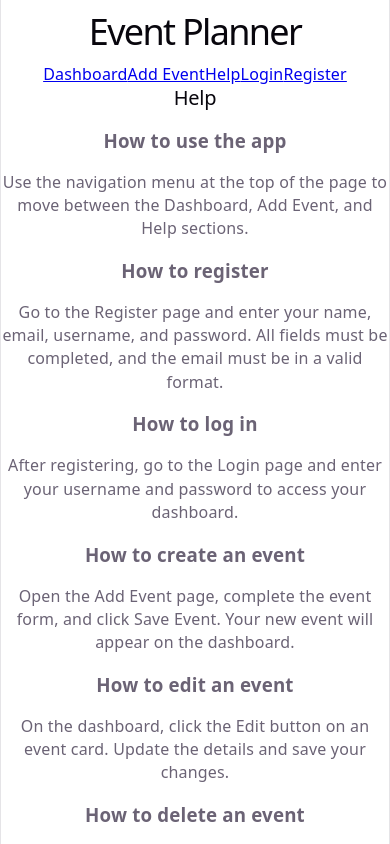
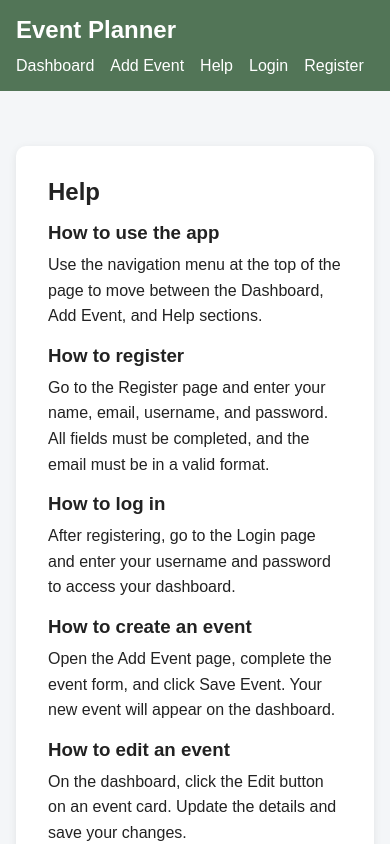
Before and after one commit to janebrigidrice/personal-event-planner, a React (Vite) app: page /help in a window 390 px wide. Shown: the top 844 px of the page. Built offline with nearby package versions, Linux system fonts and the light colour scheme.

Commit message:
Add responsive styling and finalize application layout in index.css

```diff
--- a/src/index.css
+++ b/src/index.css
@@ -1,111 +1,239 @@
-:root {
-  --text: #6b6375;
-  --text-h: #08060d;
-  --bg: #fff;
-  --border: #e5e4e7;
-  --code-bg: #f4f3ec;
-  --accent: #aa3bff;
-  --accent-bg: rgba(170, 59, 255, 0.1);
-  --accent-border: rgba(170, 59, 255, 0.5);
-  --social-bg: rgba(244, 243, 236, 0.5);
-  --shadow:
-    rgba(0, 0, 0, 0.1) 0 10px 15px -3px, rgba(0, 0, 0, 0.05) 0 4px 6px -2px;
+/* Reset default spacing and make sizing more predictable */
+* {
+  box-sizing: border-box;
+  margin: 0;
+  padding: 0;
+}
 
-  --sans: system-ui, 'Segoe UI', Roboto, sans-serif;
-  --heading: system-ui, 'Segoe UI', Roboto, sans-serif;
-  --mono: ui-monospace, Consolas, monospace;
+/* Basic page styling */
+body {
+  background: #f4f6f8;
+  color: #222;
+  font-family: Arial, sans-serif;
+}
 
-  font: 18px/145% var(--sans);
-  letter-spacing: 0.18px;
-  color-scheme: light dark;
-  color: var(--text);
-  background: var(--bg);
-  font-synthesis: none;
-  text-rendering: optimizeLegibility;
-  -webkit-font-smoothing: antialiased;
-  -moz-osx-font-smoothing: grayscale;
+/* Remove underline from links by default */
+a {
+  text-decoration: none;
+}
 
-  @media (max-width: 1024px) {
-    font-size: 16px;
+/* Keep header navigation links white */
+.nav-links a {
+  color: white;
+}
+
+/* Make form links visible on white cards */
+.form-card a {
+  color: #527557;
+  font-weight: bold;
+}
+
+button,
+input,
+textarea {
+  font: inherit;
+}
+
+/* Fixed header at the top of the screen */
+.app-header {
+  background: #527557;
+  color: white;
+  left: 0;
+  padding: 1rem 0;
+  position: fixed;
+  top: 0;
+  width: 100%;
+  z-index: 1000;
+}
+
+/* Layout inside the header */
+.header-container {
+  align-items: center;
+  display: flex;
+  justify-content: space-between;
+  margin: 0 auto;
+  max-width: 1100px;
+  padding: 0 1rem;
+}
+
+.logo {
+  font-size: 1.5rem;
+}
+
+/* Navigation menu layout */
+.nav-links {
+  align-items: center;
+  display: flex;
+  gap: 1rem;
+}
+
+/* Logout button styling */
+.logout-btn {
+  background: #ff4d4f;
+  border: none;
+  border-radius: 6px;
+  color: white;
+  cursor: pointer;
+  padding: 0.5rem 0.8rem;
+}
+
+/* Push page content down so it is not hidden behind the fixed header */
+.main-content {
+  padding: 140px 1rem 2rem;
+}
+
+/* General page width */
+.page-container {
+  margin: 0 auto;
+  max-width: 1100px;
+}
+
+/* Card styling for forms and help page */
+.form-card,
+.help-card {
+  background: white;
+  border-radius: 10px;
+  box-shadow: 0 2px 8px rgba(0, 0, 0, 0.08);
+  margin: 1rem auto;
+  max-width: 500px;
+  padding: 2rem;
+}
+
+.form-card h2,
+.help-card h2 {
+  margin-bottom: 1rem;
+}
+
+/* Form layout */
+.form-card form {
+  display: flex;
+  flex-direction: column;
+  gap: 0.8rem;
+}
+
+.form-card input,
+.form-card textarea {
+  border: 1px solid #ccc;
+  border-radius: 6px;
+  padding: 0.8rem;
+}
+
+.form-card textarea {
+  min-height: 100px;
+  resize: vertical;
+}
+
+/* Main form button styling */
+.form-card button {
+  background: #527557;
+  border: none;
+  border-radius: 6px;
+  color: white;
+  cursor: pointer;
+  margin-top: 0.5rem;
+  padding: 0.8rem;
+}
+
+/* Error text styling */
+.error-message {
+  color: #d93025;
+  font-size: 0.95rem;
+}
+
+/* Dashboard spacing */
+.dashboard-header {
+  margin-bottom: 1.5rem;
+}
+
+/* Message shown when there are no events */
+.empty-message {
+  background: white;
+  border-radius: 10px;
+  padding: 1rem;
+}
+
+/* Event cards are displayed in a grid */
+.event-list {
+  display: grid;
+  gap: 1rem;
+  grid-template-columns: repeat(3, 1fr);
+}
+
+/* Styling for each event card */
+.event-card {
+  background: white;
+  border-radius: 10px;
+  box-shadow: 0 2px 8px rgba(0, 0, 0, 0.08);
+  padding: 1.2rem;
+}
+
+.event-card h3 {
+  color: #527557;
+  margin-bottom: 0.8rem;
+}
+
+.event-card p {
+  margin-bottom: 0.5rem;
+}
+
+/* Buttons on event cards */
+.event-actions {
+  display: flex;
+  gap: 0.8rem;
+  margin-top: 1rem;
+}
+
+.edit-btn,
+.delete-btn {
+  border: none;
+  border-radius: 6px;
+  color: white;
+  cursor: pointer;
+  padding: 0.6rem 1rem;
+  text-align: center;
+}
+
+.edit-btn {
+  background: #527557;
+}
+
+.delete-btn {
+  background: #d93025;
+}
+
+/* Help page spacing */
+.help-card h3 {
+  margin-bottom: 0.5rem;
+  margin-top: 1rem;
+}
+
+.help-card p,
+.help-card li {
+  line-height: 1.6;
+}
+
+.help-card ul {
+  margin-left: 1.2rem;
+  margin-top: 0.5rem;
+}
+
+/* Responsive layout for mobile screens */
+@media (max-width: 768px) {
+  .header-container {
+    align-items: flex-start;
+    flex-direction: column;
+    gap: 0.8rem;
+  }
+
+  .nav-links {
+    flex-wrap: wrap;
+  }
+
+  .main-content {
+    padding-top: 130px;
+  }
+
+  .event-list {
+    grid-template-columns: 1fr;
   }
 }
-
-@media (prefers-color-scheme: dark) {
-  :root {
-    --text: #9ca3af;
-    --text-h: #f3f4f6;
-    --bg: #16171d;
-    --border: #2e303a;
-    --code-bg: #1f2028;
-    --accent: #c084fc;
-    --accent-bg: rgba(192, 132, 252, 0.15);
-    --accent-border: rgba(192, 132, 252, 0.5);
-    --social-bg: rgba(47, 48, 58, 0.5);
-    --shadow:
-      rgba(0, 0, 0, 0.4) 0 10px 15px -3px, rgba(0, 0, 0, 0.25) 0 4px 6px -2px;
-  }
-
-  #social .button-icon {
-    filter: invert(1) brightness(2);
-  }
-}
-
-body {
-  margin: 0;
-}
-
-#root {
-  width: 1126px;
-  max-width: 100%;
-  margin: 0 auto;
-  text-align: center;
-  border-inline: 1px solid var(--border);
-  min-height: 100svh;
-  display: flex;
-  flex-direction: column;
-  box-sizing: border-box;
-}
-
-h1,
-h2 {
-  font-family: var(--heading);
-  font-weight: 500;
-  color: var(--text-h);
-}
-
-h1 {
-  font-size: 56px;
-  letter-spacing: -1.68px;
-  margin: 32px 0;
-  @media (max-width: 1024px) {
-    font-size: 36px;
-    margin: 20px 0;
-  }
-}
-h2 {
-  font-size: 24px;
-  line-height: 118%;
-  letter-spacing: -0.24px;
-  margin: 0 0 8px;
-  @media (max-width: 1024px) {
-    font-size: 20px;
-  }
-}
-p {
-  margin: 0;
-}
-
-code,
-.counter {
-  font-family: var(--mono);
-  display: inline-flex;
-  border-radius: 4px;
-  color: var(--text-h);
-}
-
-code {
-  font-size: 15px;
-  line-height: 135%;
-  padding: 4px 8px;
-  background: var(--code-bg);
-}
```
